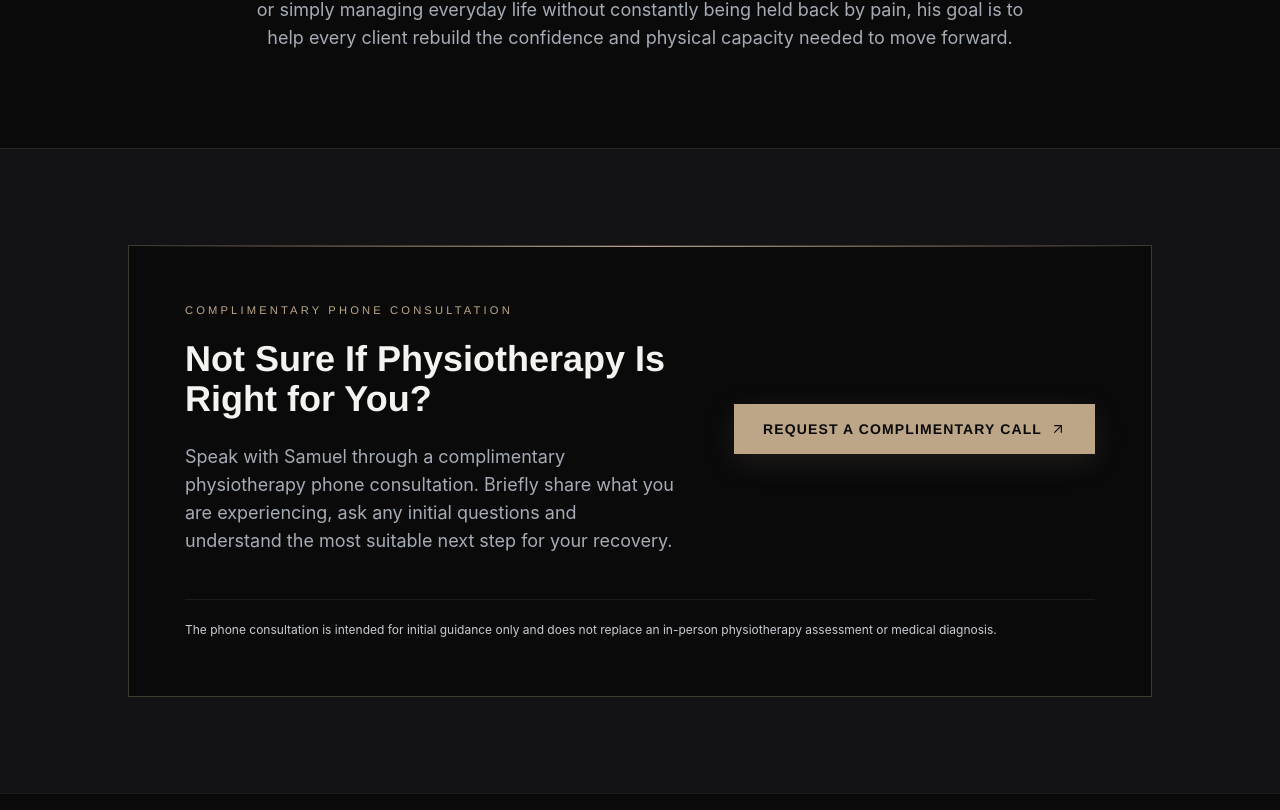
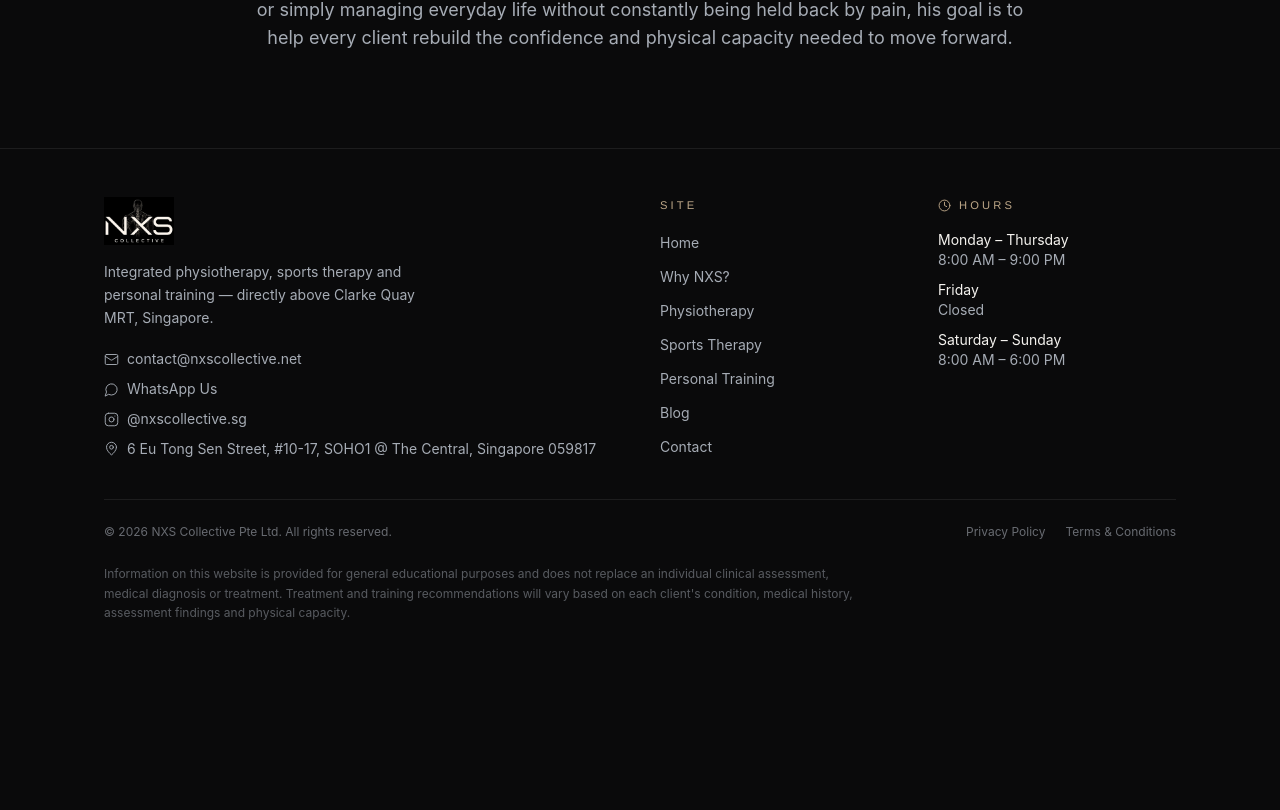
Before and after one commit to nxscollective/nxs-collective-website, a Next.js app in the folder nxs-collective/: page /physiotherapy/samuel-mak in a window 1280 px wide. Shown: the part 2690-3500 px from the top of the page. After the commit the page ends 3361 px from the top, so only its background shows below. Built offline with nearby package versions, Linux system fonts and the light colour scheme.

Commit message:
Remove duplicate consultation CTA from Samuel profile

```diff
--- a/nxs-collective/src/app/physiotherapy/samuel-mak/page.tsx
+++ b/nxs-collective/src/app/physiotherapy/samuel-mak/page.tsx
@@ -2,8 +2,6 @@ import type { Metadata } from "next";
 import Image from "next/image";
 import { Check } from "lucide-react";
 import { Container, SectionHeading } from "@/components/ui/Container";
-import Button from "@/components/ui/Button";
-import { getWhatsappUrl } from "@/config/site";
 import JsonLd from "@/components/seo/JsonLd";
 import { samuelPersonJsonLd } from "@/lib/seo";
 
@@ -49,9 +47,6 @@ const approach = [
     description: "Prepare you for everyday activity, exercise or sport.",
   },
 ];
-
-const complimentaryCallMessage =
-  "Hi NXS Collective, I would like to request a complimentary phone consultation with Samuel regarding my condition.";
 
 export default function SamuelMakPage() {
   return (
@@ -155,38 +150,6 @@ export default function SamuelMakPage() {
         </Container>
       </section>
 
-      <section className="border-t border-hairline bg-graphite py-16 md:py-24">
-        <Container>
-          <div className="relative mx-auto max-w-5xl overflow-hidden border border-sand/30 bg-ink px-7 py-10 sm:px-10 md:px-14 md:py-14">
-            <div className="absolute inset-x-0 top-0 h-px bg-gradient-to-r from-transparent via-sand to-transparent" />
-            <div className="grid items-center gap-10 md:grid-cols-[1fr_auto] md:gap-14">
-              <div className="max-w-2xl">
-                <p className="eyebrow mb-5">Complimentary Phone Consultation</p>
-                <h2 className="font-display text-3xl font-semibold leading-tight text-bone md:text-4xl">
-                  Not Sure If Physiotherapy Is Right for You?
-                </h2>
-                <p className="mt-6 text-base leading-relaxed text-mist md:text-lg">
-                  Speak with Samuel through a complimentary physiotherapy phone consultation. Briefly share what you are experiencing, ask any initial questions and understand the most suitable next step for your recovery.
-                </p>
-              </div>
-
-              <div className="md:text-right">
-                <Button
-                  href={getWhatsappUrl(complimentaryCallMessage)}
-                  external
-                  className="w-full sm:w-auto"
-                >
-                  Request a Complimentary Call
-                </Button>
-              </div>
-            </div>
-
-            <p className="mt-9 border-t border-hairline pt-5 text-xs leading-relaxed text-silver md:mt-11">
-              The phone consultation is intended for initial guidance only and does not replace an in-person physiotherapy assessment or medical diagnosis.
-            </p>
-          </div>
-        </Container>
-      </section>
     </>
   );
 }
```
